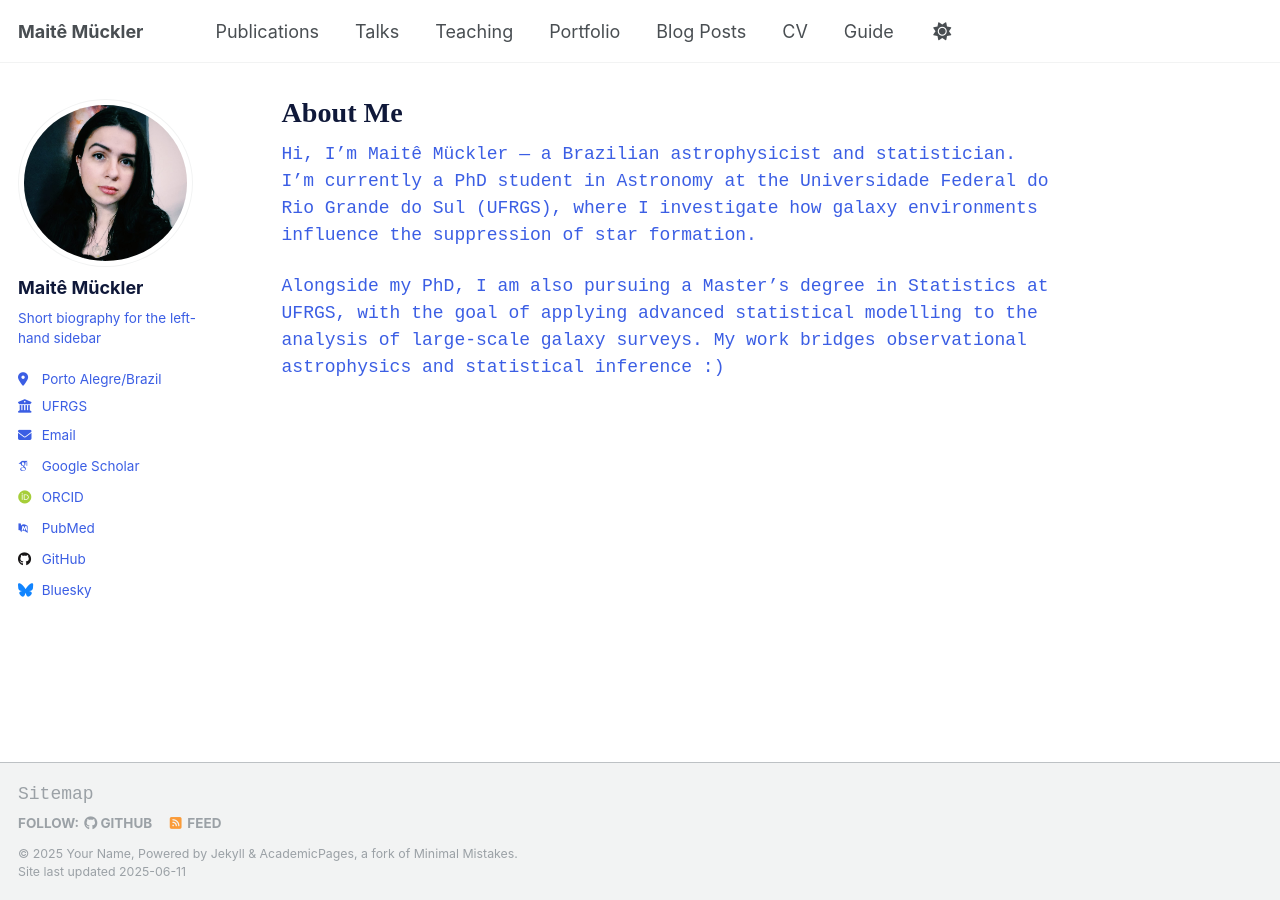
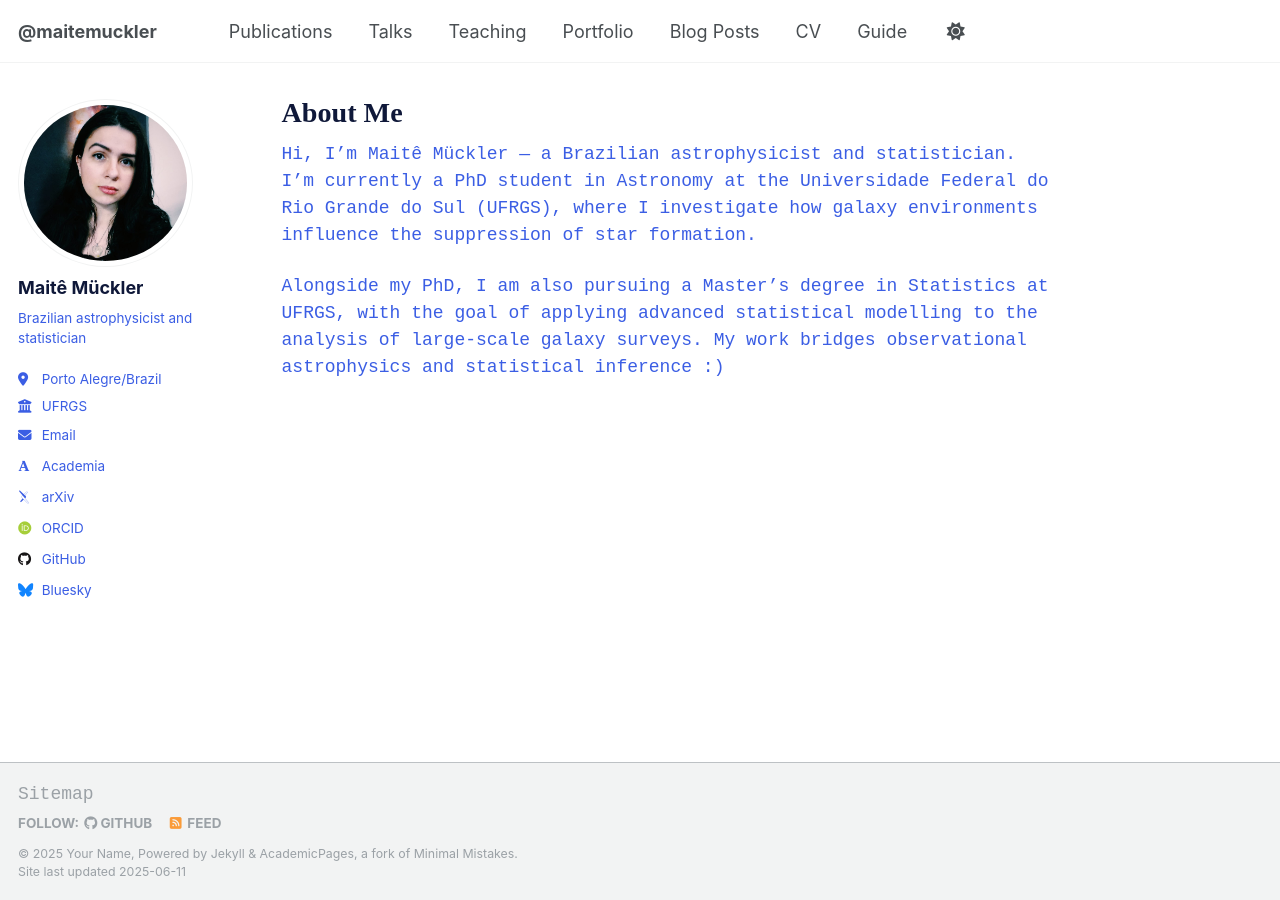
Before and after one commit to maitemuckler/maitemuckler.github.io, a Jekyll site: the page built from index.md, in a window 1280 px wide. Built offline with Jekyll 4.4.1, drawn with Linux system fonts in a browser that asks for light colours; some web fonts are replaced.

Commit message:
Atualiza links bio

```diff
--- a/_config.yml
+++ b/_config.yml
@@ -10,7 +10,7 @@
 locale                   : "en-US"
 #site_theme               : "default"
 remote_theme: "mmistakes/minimal-mistakes@4.24.0"
-title                    : "Maitê Mückler"
+title                    : "@maitemuckler"
 title_separator          : "-"
 name                     : &name "Your Name"
 description              : &description "personal description"
@@ -26,22 +26,22 @@ author:
   avatar           : "profile.png"
   name             : "Maitê Mückler"
   pronouns         : # example: "she/her"
-  bio              : "Short biography for the left-hand sidebar"
+  bio              : "Brazilian astrophysicist and statistician"
   location         : "Porto Alegre/Brazil"
   employer         : "UFRGS"
   uri              : # URL
   email            : "maitemuckler@gmail.com"
 
   # Academic websites
-  academia         : # URL
-  arxiv            : # URL - Update with the correct link to your profile
-  googlescholar    : "https://scholar.google.com/citations?user=PS_CX0AAAAAJ"
-  impactstory      : # URL
-  orcid            : "http://orcid.org/yourorcidurl"
-  semantic         : # URL
-  pubmed           : "https://www.ncbi.nlm.nih.gov/pubmed/?term=john+snow"
-  researchgate     : # URL
-  scopus           : # URL
+  academia         : "https://www.ufrgs.br/site/"
+  arxiv            : "https://arxiv.org/search/?searchtype=author&query=M%C3%BCckler%2C+M"
+  #googlescholar    : "https://scholar.google.com/citations?user=PS_CX0AAAAAJ"
+  #impactstory      : # URL
+  orcid            : "https://orcid.org/0000-0002-6316-4294"
+  #semantic         : # URL
+  #pubmed           : "https://www.ncbi.nlm.nih.gov/pubmed/?term=john+snow"
+  #researchgate     : # URL
+  #scopus           : # URL
 
   # Repositories and software development
   bitbucket        : # Username - Update with your username on the site
```
